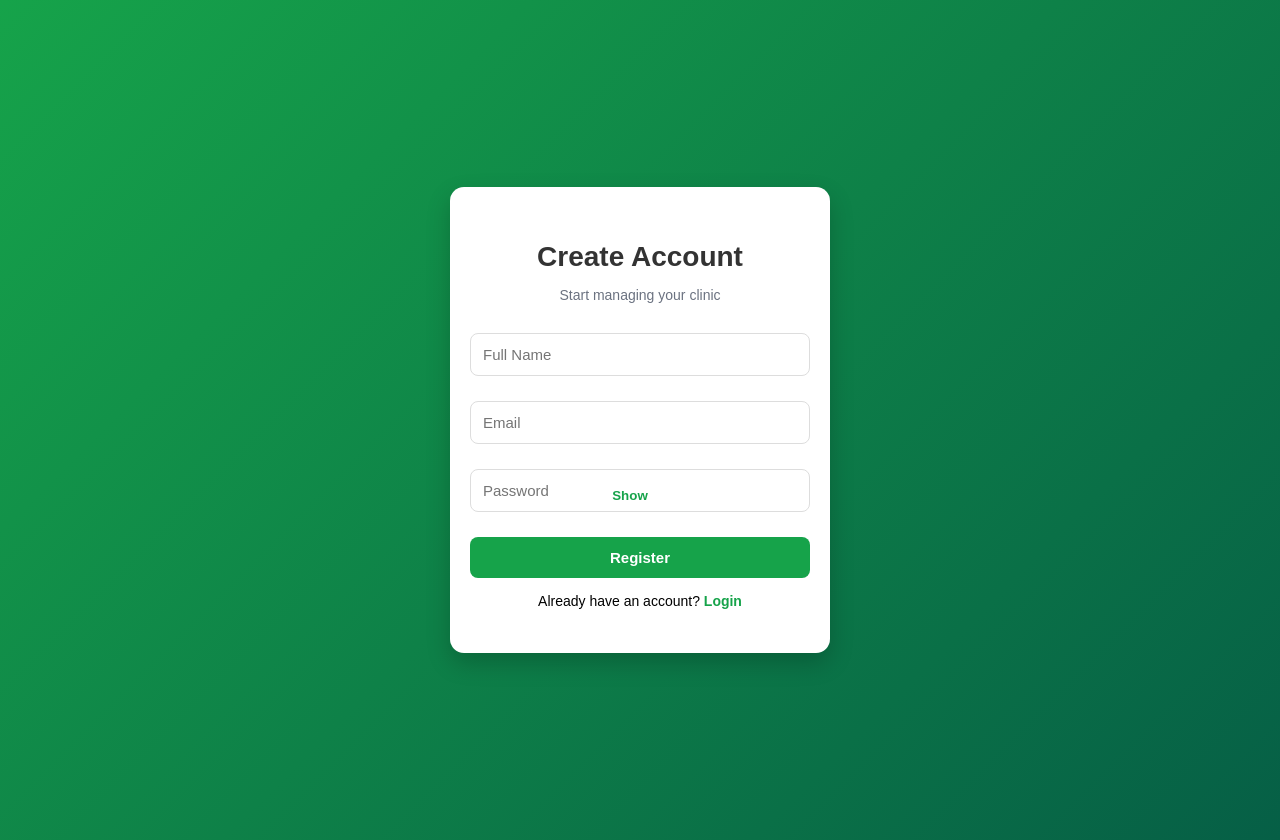
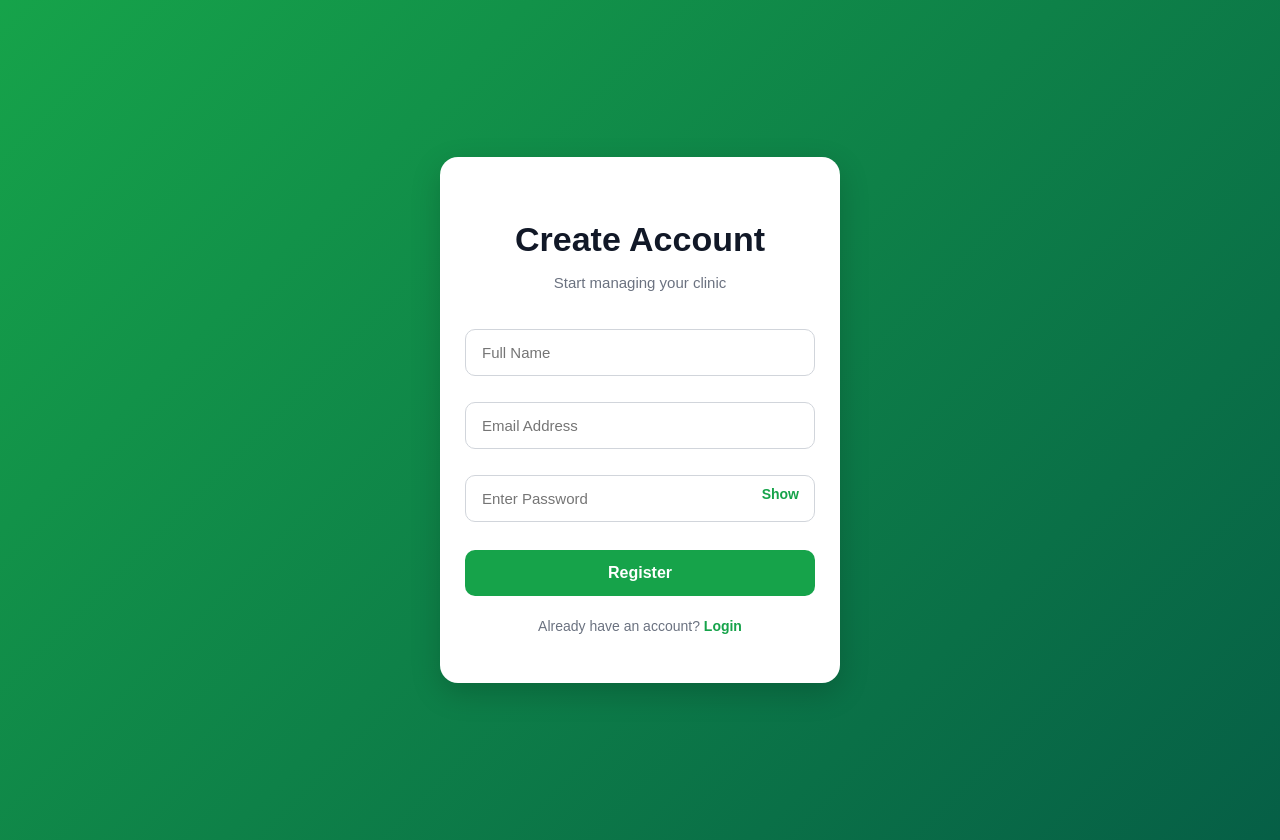
Before and after one commit to Anthonymalax001/taskmanager, a React app in the folder frontend/: page / in a window 1280 px wide. Both pictures are taken after a click on the element "Register". Built offline with nearby package versions, Linux system fonts and the light colour scheme; the HTML template or start-up script is replaced by a standard one.

Commit message:
Fixed register password input UI

```diff
--- a/frontend/src/Register.jsx
+++ b/frontend/src/Register.jsx
@@ -33,60 +33,75 @@ export default function Register({ switchToLogin }) {
 
     } catch (err) {
       console.error(err);
-      alert("Server error (backend may be waking up )");
+      alert("Server error");
     }
   };
 
   return (
     <div style={styles.container}>
       <div style={styles.card}>
-        <h2 style={styles.title}>Create Account </h2>
-        <p style={styles.subtitle}>Start managing your clinic</p>
 
+        <h2 style={styles.title}>Create Account</h2>
+
+        <p style={styles.subtitle}>
+          Start managing your clinic
+        </p>
+
+        {/* NAME */}
         <input
+          type="text"
           placeholder="Full Name"
           value={name}
           onChange={(e) => setName(e.target.value)}
           style={styles.input}
         />
 
+        {/* EMAIL */}
         <input
           type="email"
-          placeholder="Email"
+          placeholder="Email Address"
           value={email}
           onChange={(e) => setEmail(e.target.value)}
           style={styles.input}
         />
 
         {/* PASSWORD */}
-        <div style={styles.passwordWrapper}>
+        <div style={styles.passwordContainer}>
           <input
             type={showPassword ? "text" : "password"}
-            placeholder="Password"
+            placeholder="Enter Password"
             value={password}
             onChange={(e) => setPassword(e.target.value)}
             style={styles.passwordInput}
           />
 
-          <button
-            type="button"
+          <span
             onClick={() => setShowPassword(!showPassword)}
-            style={styles.showButton}
+            style={styles.toggle}
           >
             {showPassword ? "Hide" : "Show"}
-          </button>
+          </span>
         </div>
 
-        <button onClick={handleRegister} style={styles.button}>
+        {/* BUTTON */}
+        <button
+          onClick={handleRegister}
+          style={styles.button}
+        >
           Register
         </button>
 
+        {/* FOOTER */}
         <p style={styles.footer}>
           Already have an account?{" "}
-          <span style={styles.link} onClick={switchToLogin}>
+          <span
+            style={styles.link}
+            onClick={switchToLogin}
+          >
             Login
           </span>
         </p>
+
       </div>
     </div>
   );
@@ -103,81 +118,84 @@ const styles = {
   },
 
   card: {
-    background: "#ffffff",
-    padding: "30px 20px",
-    borderRadius: "14px",
     width: "100%",
-    maxWidth: "380px",
-    boxShadow: "0 10px 25px rgba(0,0,0,0.2)",
-    textAlign: "center",
+    maxWidth: "400px",
+    background: "#fff",
+    padding: "35px 25px",
+    borderRadius: "18px",
+    boxShadow: "0 10px 30px rgba(0,0,0,0.18)",
     boxSizing: "border-box",
   },
 
   title: {
-    marginBottom: "5px",
-    fontSize: "28px",
+    textAlign: "center",
+    fontSize: "34px",
+    marginBottom: "10px",
+    color: "#111827",
   },
 
   subtitle: {
-    marginBottom: "20px",
+    textAlign: "center",
     color: "#6b7280",
-    fontSize: "14px",
+    marginBottom: "28px",
+    fontSize: "15px",
   },
 
   input: {
     width: "100%",
-    padding: "12px",
-    marginBottom: "15px",
-    borderRadius: "8px",
-    border: "1px solid #ddd",
+    padding: "14px 16px",
+    marginBottom: "16px",
+    borderRadius: "10px",
+    border: "1px solid #d1d5db",
+    fontSize: "15px",
     outline: "none",
-    fontSize: "15px",
     boxSizing: "border-box",
   },
 
-  passwordWrapper: {
+  passwordContainer: {
     position: "relative",
     width: "100%",
-    marginBottom: "15px",
+    marginBottom: "18px",
   },
 
   passwordInput: {
     width: "100%",
-    padding: "12px",
-    paddingRight: "80px",
-    borderRadius: "8px",
-    border: "1px solid #ddd",
+    padding: "14px 70px 14px 16px",
+    borderRadius: "10px",
+    border: "1px solid #d1d5db",
+    fontSize: "15px",
     outline: "none",
-    fontSize: "15px",
     boxSizing: "border-box",
   },
 
-  showButton: {
+  toggle: {
     position: "absolute",
-    right: "10px",
+    right: "16px",
     top: "50%",
     transform: "translateY(-50%)",
-    border: "none",
-    background: "transparent",
+    cursor: "pointer",
     color: "#16a34a",
-    cursor: "pointer",
-    fontWeight: "bold",
+    fontWeight: "600",
+    fontSize: "14px",
+    userSelect: "none",
   },
 
   button: {
     width: "100%",
-    padding: "12px",
+    padding: "14px",
     background: "#16a34a",
     color: "#fff",
     border: "none",
-    borderRadius: "8px",
+    borderRadius: "10px",
+    fontSize: "16px",
+    fontWeight: "bold",
     cursor: "pointer",
-    fontWeight: "bold",
-    fontSize: "15px",
   },
 
   footer: {
-    marginTop: "15px",
+    marginTop: "22px",
+    textAlign: "center",
+    color: "#6b7280",
     fontSize: "14px",
   },
 
```
